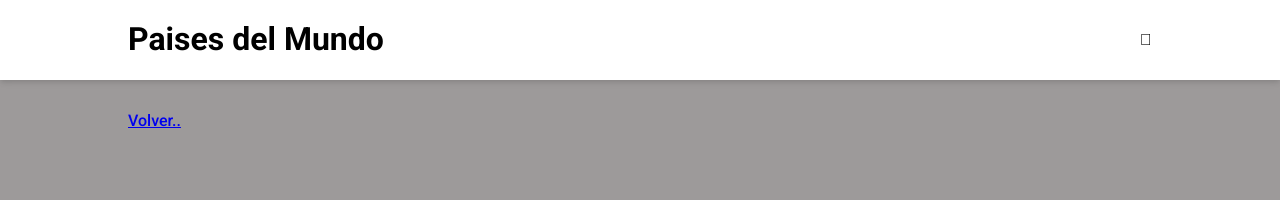
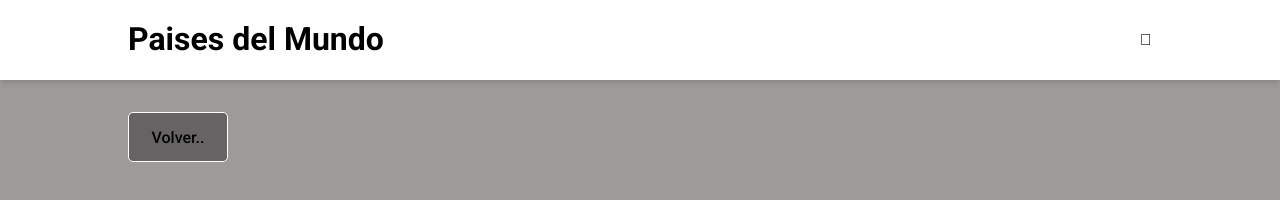
Before and after one commit to jvilchez2002/desafio_escalab_mern, a plain HTML site: page pais-consultado.html in a window 1280 px wide. Drawn offline with Linux system fonts and the light colour scheme; the site is published under a folder, as on GitHub Pages, so addresses that start at the root find nothing.

Commit message:
Update pais-consultado.html

```diff
--- a/pais-consultado.html
+++ b/pais-consultado.html
@@ -10,8 +10,8 @@
     <link rel="stylesheet" href="https://cdnjs.cloudflare.com/ajax/libs/font-awesome/6.2.0/css/all.min.css">
     <!-- normalize para resetar-->
     <link rel="stylesheet" href="./css/normalize.css">
-    <link rel="stylesheet" href="/css/country-select.css">
-    <link rel="stylesheet" href="/css/card.css">
+    <link rel="stylesheet" href="./css/country-select.css">
+    <link rel="stylesheet" href="./css/card.css">
     <link rel="stylesheet" href="./css/main.css">
     <title>Consumo API REST Countries</title>
 </head>
@@ -38,6 +38,6 @@
     </main>
 
 
-    <script src="/js/query-country.js"></script>
+    <script src="./js/query-country.js"></script>
 </body>
 </html>
```
